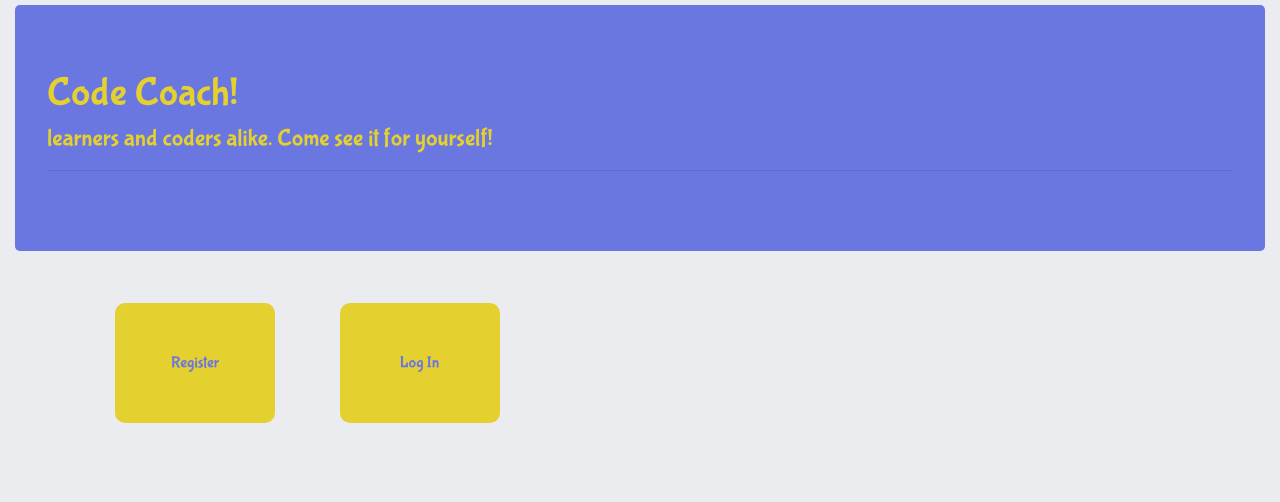
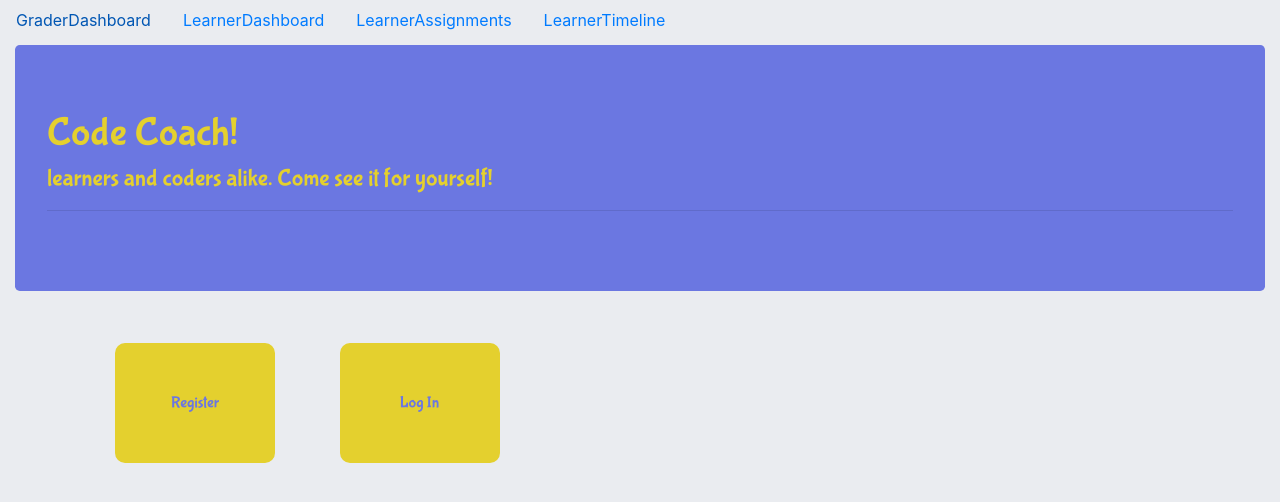
Before and after one commit to Albie140/CodeCoach, a React (Create React App) app in the folder client/: page / in a window 1280 px wide. Shown: the top 502 px of the page. Built offline with nearby package versions, Linux system fonts and the light colour scheme.

Commit message:
added Navbar and page components

```diff
--- a/client/src/App.js
+++ b/client/src/App.js
@@ -14,6 +14,7 @@ import Register from "./components/auth/Register";
 import Login from "./components/auth/Login";
 import PrivateRoute from "./components/private-route/PrivateRoute";
 import Dashboard from "./components/dashboard/Dashboard";
+import Navbar from "./components/Navbar/Navbar"
 
 // Check for token to keep user logged in
 if (localStorage.jwtToken) {
@@ -40,7 +41,7 @@ class App extends Component {
       <Provider store={store}>
         <Router>
           <div className="App">
-
+        <Navbar />
             <Route exact path="/" component={Landing} />
             <Route exact path="/register" component={Register} />
             <Route exact path="/login" component={Login} />
--- /dev/null
+++ b/client/src/components/Navbar/Navbar.js
@@ -0,0 +1,23 @@
+import React from 'react';
+import { Nav, NavItem, NavLink } from 'reactstrap';
+
+function Navbar() {
+  return (
+
+      <Nav >
+        <NavItem>
+          <NavLink href="#">GraderDashboard</NavLink>
+        </NavItem>
+        <NavItem>
+          <NavLink href="#">LearnerDashboard</NavLink>
+        </NavItem>
+        <NavItem>
+          <NavLink href="#">LearnerAssignments</NavLink>
+        </NavItem>
+        <NavItem>
+          <NavLink href="#">LearnerTimeline</NavLink>
+        </NavItem>
+        </Nav>
+        );
+        }
+        export default Navbar;
```
Also changed, not shown: client/src/pages/GraderDashboard.js (added, +14 -0 lines), client/src/pages/LearnerAssignment.js (added, +12 -0 lines), client/src/pages/LearnerDashboard.js (added, +16 -0 lines), client/src/pages/LearnerTimeline.js (added, +12 -0 lines).
